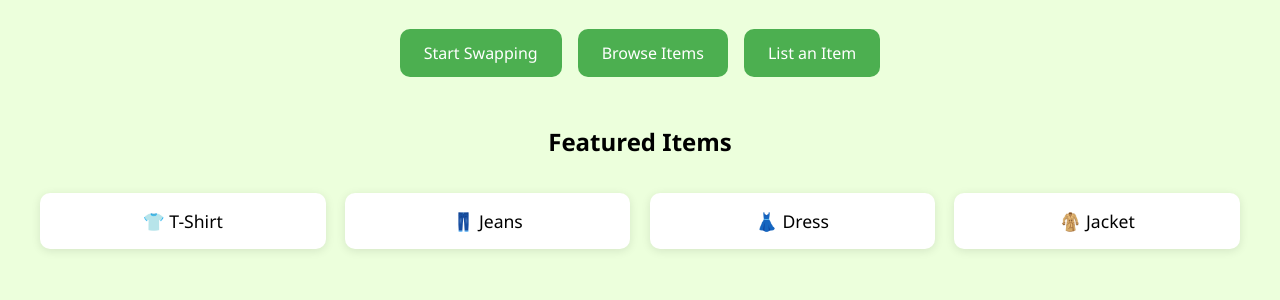
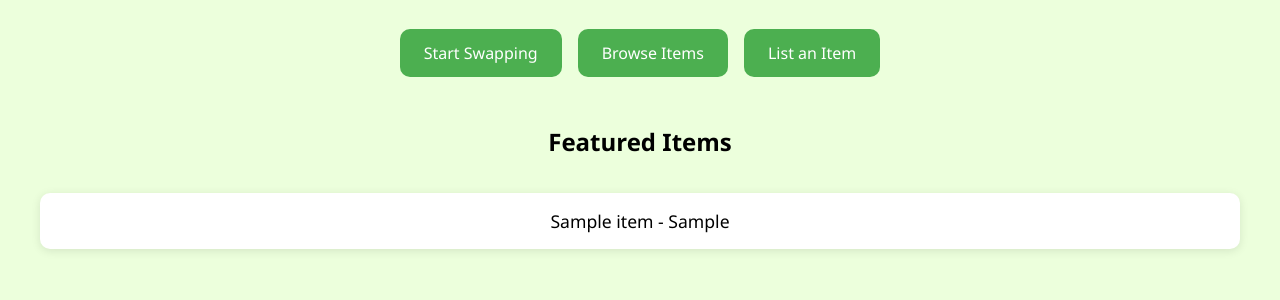
Before and after one commit to prakhar-zzz/oddo25, a Flask app: page / in a window 1280 px wide. Shown: the part 171-471 px from the top of the page. Run offline with Flask 3, Linux system fonts and the light colour scheme; tables that the repository leaves empty hold one stand-in row (values such as "Sample post").

Commit message:
Update home.html

```diff
--- a/templates/home.html
+++ b/templates/home.html
@@ -20,11 +20,11 @@
   <section class="featured-items">
     <h2>Featured Items</h2>
     <div class="items-grid">
-      <!-- These can be dynamically populated -->
-      <div class="item-card">👕 T-Shirt</div>
-      <div class="item-card">👖 Jeans</div>
-      <div class="item-card">👗 Dress</div>
-      <div class="item-card">🧥 Jacket</div>
+      {% for item in featured_items %}
+      <div class="item-card">{{ item.title }} - {{ item.category }}</div>
+      {% else %}
+      <div>No featured items available.</div>
+      {% endfor %}
     </div>
   </section>
 
```
